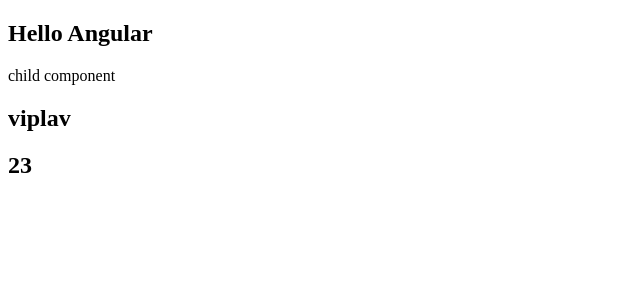
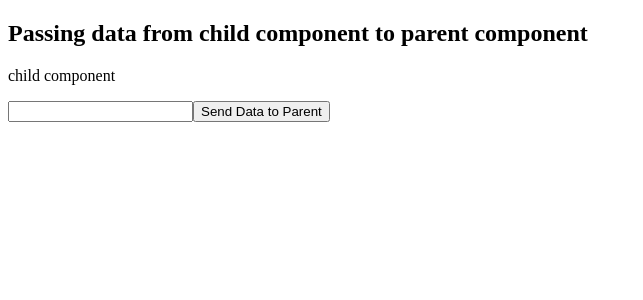
Before and after one commit to viplavdhande91/AngularProjectTraining, an Angular app: page / in a window 1280 px wide. Shown: the top 300 px of the page, without its empty margins (0-643 px from the left). Built offline with nearby package versions, Linux system fonts and the light colour scheme.

Commit message:
child to parent data pass done

```diff
--- a/src/app/app.component.html
+++ b/src/app/app.component.html
@@ -1,3 +1,3 @@
-<h2>Hello Angular</h2>
+<h2>Passing data  from child component to parent component</h2>
 
-<app-user [dataSendFromParent] = "student"></app-user>
+<app-user (GetDataFromChildEvent) = "GetDataFromChild($event)"></app-user>
--- a/src/app/app.component.ts
+++ b/src/app/app.component.ts
@@ -9,7 +9,10 @@
 })
 export class AppComponent {
 
+  GetDataFromChild(item : string)
+  {
+     console.log(item);
+  }
 
-  student = { name: 'viplav', rank: 23 };
-  data  = "bruce";
+
 }
--- a/src/app/user/user.component.html
+++ b/src/app/user/user.component.html
@@ -1,6 +1,6 @@
 <p>child component</p>
 
 
-<h2>{{dataSendFromParent.name}}</h2>
+<input type="text" #box/>
 
-<h2>{{dataSendFromParent.rank}}</h2>
+<button (click) = "GetDataFromChildEvent.emit(box.value)">Send Data to Parent </button>
--- a/src/app/user/user.component.ts
+++ b/src/app/user/user.component.ts
@@ -1,4 +1,4 @@
-import { Component, OnInit, Input } from '@angular/core';
+import { Component, OnInit,Output,EventEmitter } from '@angular/core';
 
 
 
@@ -10,13 +10,12 @@
   styleUrls: ['./user.component.css']
 })
 export class UserComponent implements OnInit {
-  @Input() dataSendFromParent: any;
 
   constructor() { }
 
+  @Output() GetDataFromChildEvent = new EventEmitter<string>(); //string because we have to pass string data
   ngOnInit(): void {
 
-    console.log(this.dataSendFromParent);
   }
 
 }
```
Also changed, not shown: 1 other file (tests, documents, lock files or other folders).
